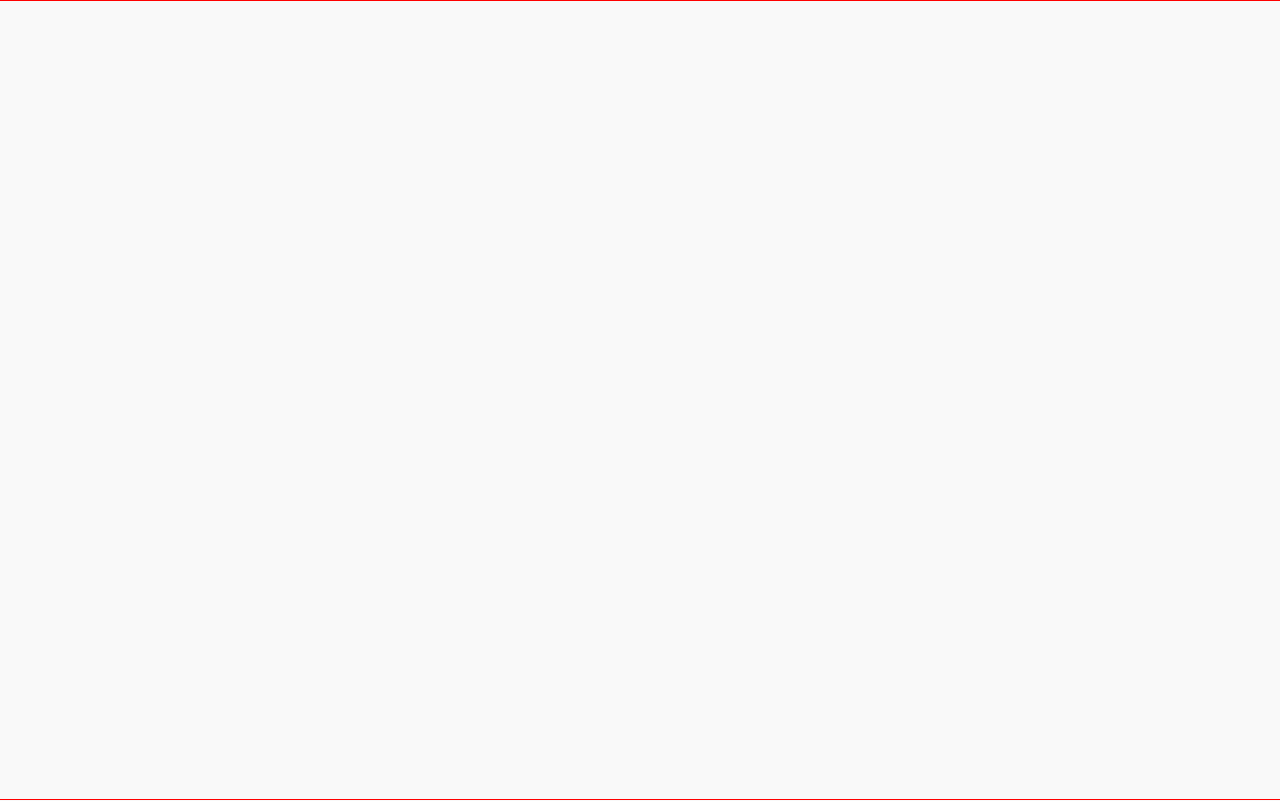
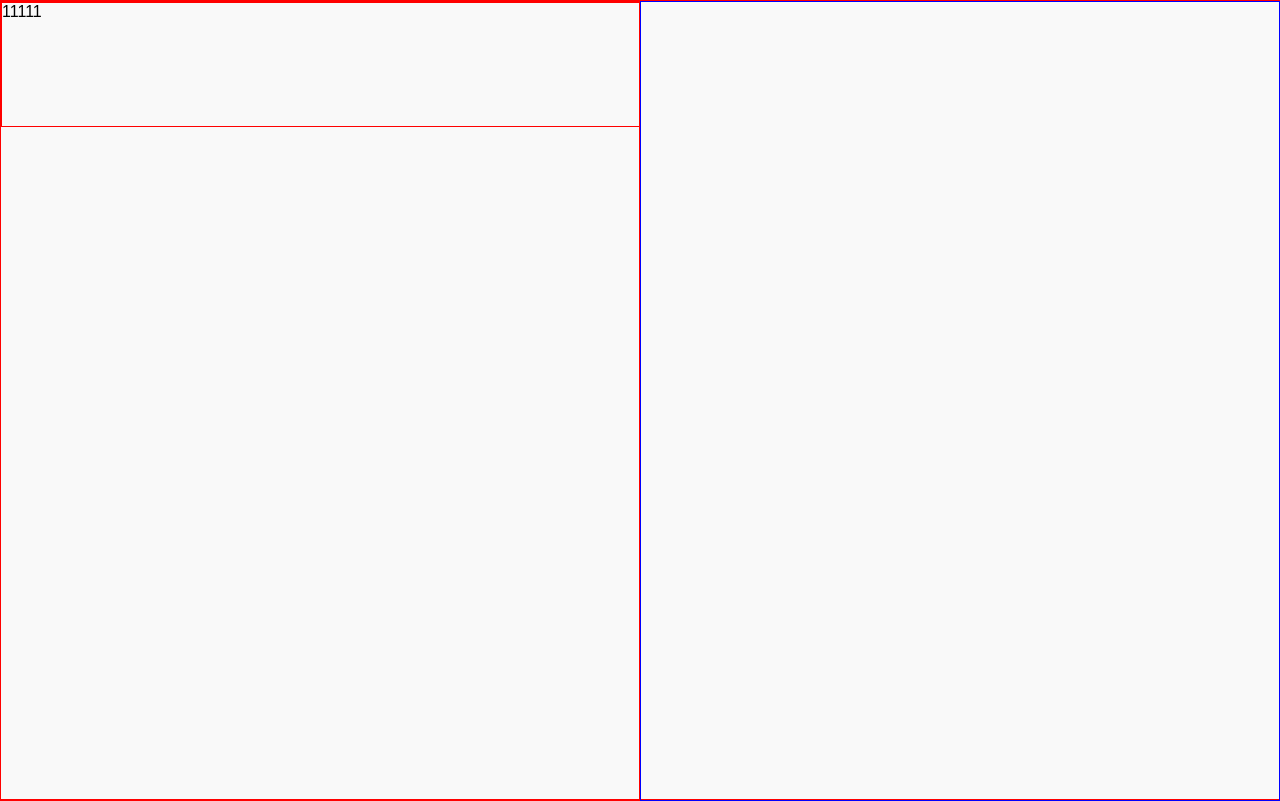
Before and after one commit to junyunga/react-study, a React (Create React App) app: page /user-switch in a window 1280 px wide. Built offline with nearby package versions, Linux system fonts and the light colour scheme.

Commit message:
오류 수정

```diff
--- a/jsconfig.json
+++ b/jsconfig.json
@@ -1,6 +1,4 @@
-/*
-    VSCode 사용시 path 추적
-*/
+
 {
     "compilerOptions": {
         "baseUrl": ".",
--- a/src/components/left-side/index.js
+++ b/src/components/left-side/index.js
@@ -32,9 +32,9 @@ class LeftSide extends Component {
 
         const userSwitch = () => {
             return (
-                <div class={'navigation-button-wrapper'}>
-                    <NavLink to={'user-switch'} className={'navigation-button-content'}>
-                        <div class={'navigation-button user'}>
+                <div className="navigation-button-wrapper">
+                    <NavLink to={'user-switch'} className="navigation-button-content">
+                        <div className="navigation-button user">
                             사용자 전환
                         </div>
                     </NavLink>
@@ -44,9 +44,9 @@ class LeftSide extends Component {
 
         const button = MenuList.map((value, index) => {
             return (
-                <div className="navigation-button-wrapper">
-                    <NavLink to={`${value.route}`} key={value.title} className="navigation-button-content">
-                        <div class={'navigation-button'}>{value.title}</div>
+                <div className="navigation-button-wrapper" key={index}>
+                    <NavLink to={`${value.route}`}  className="navigation-button-content">
+                        <div className="navigation-button" >{value.title}</div>
                     </NavLink>
                 </div>
             );
--- /dev/null
+++ b/src/components/user-switch/user-group/index.js
@@ -0,0 +1,11 @@
+import React, {Component} from 'react';
+
+class UserGroup extends Component {
+    render() {
+        return (
+            <div className="test">11111</div>
+        );
+    }
+}
+
+export default UserGroup;
--- a/src/page/user-switch/index.js
+++ b/src/page/user-switch/index.js
@@ -1,12 +1,27 @@
 import React, {Component} from 'react';
 import './index.scss';
+import UserGroup from 'components/user-switch/user-group/';
+
 
 class UserSwitch extends Component {
     render() {
         return (
             <div className="user-switch-wrapper">
                 <div className="user-switch">
+                    <div className="user-switch--container">
+                        <div className="user-switch-content--wrapper">
+                            <div className="user-switch-content-group--wrapper">
+                                <UserGroup/>
+                            </div>
+                            <div className="user-switch-content-list---wrapper">
 
+                            </div>
+
+                        </div>
+                        <div className="user-switch-password--wrapper">
+
+                        </div>
+                    </div>
                 </div>
             </div>
         );
--- a/src/page/user-switch/index.scss
+++ b/src/page/user-switch/index.scss
@@ -13,5 +13,28 @@
     height: 800px;
     border: 1px solid red;
 
+    .user-switch--container {
+      display: flex;
+      flex: 0 0 auto;
+      flex-direction: row;
+      height: 100%;
+
+      .user-switch-content--wrapper {
+        flex: 2;
+        height: 100%;
+        border: 1px solid red;
+        .user-switch-content-group--wrapper{
+          width: 100%;
+          height: 123px;
+          border: 1px solid red;
+        }
+      }
+
+      .user-switch-password--wrapper {
+        flex: 2;
+        height: 100%;
+        border: 1px solid blue;
+      }
+    }
   }
 }
```
